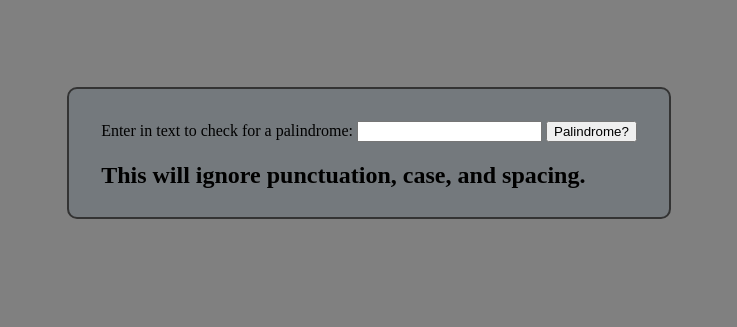
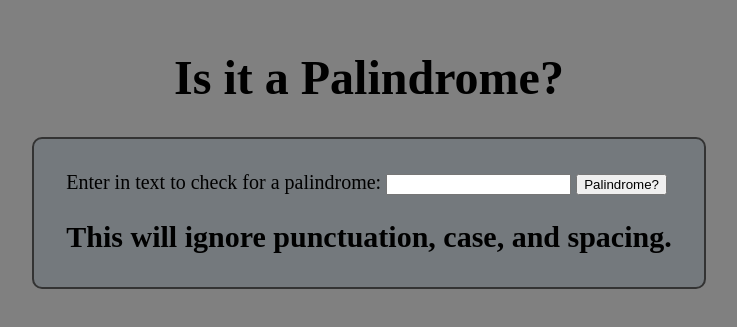
Before and after one commit to Bi0informatic/palindromChecker, a plain HTML site: page index.html in a window 1280 px wide. Shown: the part 255-582 px from the top of the page, without its empty margins (271-1008 px from the left). Drawn offline with Linux system fonts and the light colour scheme.

Commit message:
made text larger to see better, added a little title

```diff
--- a/index.html
+++ b/index.html
@@ -7,6 +7,7 @@
         <title>Palindrome Checker</title>
     </head>
     <body>
+        <h1 id="title">Is it a Palindrome?</h1>
         <section id="text-input-section">
             <div class="text-input-div">
                 <label for="text-input">Enter in text to check for a palindrome:</label>
--- a/styles.css
+++ b/styles.css
@@ -11,6 +11,7 @@ section {
     background-color: rgb(116, 121, 125);
     border: 2px solid #333333;
     border-radius: 10px;
+    font-size: 20px;
 }
 
 #text-input-section {
@@ -23,3 +24,7 @@ section {
     padding: 1rem;
     display: none;
 }
+
+#title {
+    font-size: 3rem;
+}
```
